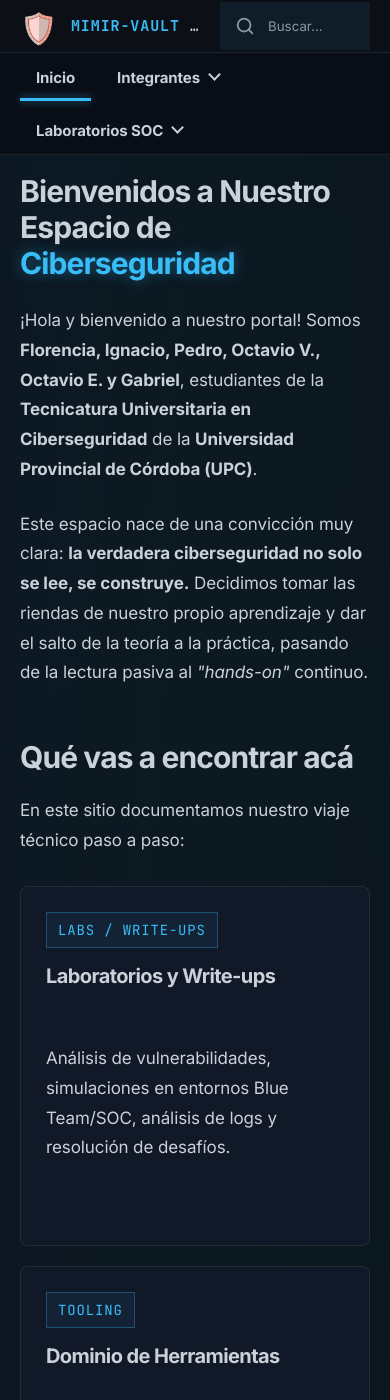
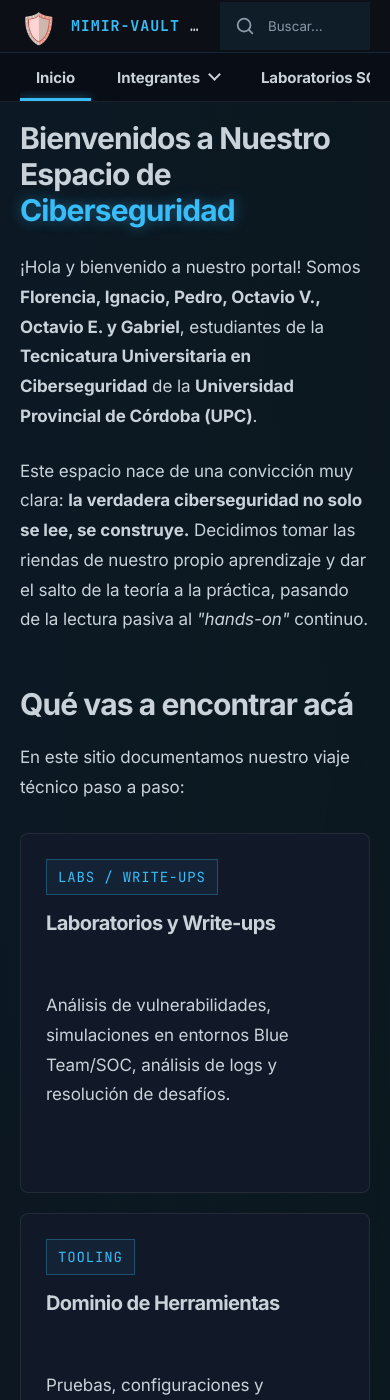
Before and after one commit to PELUC4S/Mimir-Vault, an MkDocs documentation site: the page built from docs/index.md, in a window 390 px wide and 1400 px high. Built offline with MkDocs 1.6.1 and Material for MkDocs 9.7.7, drawn with Linux system fonts in a browser that asks for light colours; comment, search, counter and statistics services are not loaded.

Commit message:
fix: barra de navegación no cambia de tamaño al desplegar menús
- Fijar altura de tabs bar a 48px (nowrap, max-height)
- Submenú desplegable con position absolute/fixed en vez de static
- Corregir clase CSS no-popover (mv-tabs → md-tabs) en navigation.js

```diff
--- a/docs/javascripts/navigation.js
+++ b/docs/javascripts/navigation.js
@@ -4,7 +4,7 @@
 
   const dropdowns = [...navigation.querySelectorAll(".md-tabs__dropdown")];
   if (typeof HTMLElement.prototype.showPopover !== "function") {
-    navigation.classList.add("mv-tabs--no-popover");
+    navigation.classList.add("md-tabs--no-popover");
     return;
   }
 
--- a/docs/stylesheets/extra.css
+++ b/docs/stylesheets/extra.css
@@ -253,9 +253,9 @@
   min-width: 0;
   margin: 0 !important;
   padding: 0 !important;
-  flex-wrap: wrap;
+  flex-wrap: nowrap;
   overflow: visible;
-  white-space: normal;
+  white-space: nowrap;
   contain: none;
 }
 
@@ -276,13 +276,20 @@
   align-items: center;
   height: 48px;
   min-height: 48px;
+  max-height: 48px;
   white-space: nowrap;
+  overflow: visible;
 }
 
 .md-tabs__dropdown {
   position: relative;
   display: flex;
   align-items: center;
+  height: 48px;
+  overflow: visible;
+}
+
+.md-tabs__dropdown[open] {
   height: 48px;
 }
 
@@ -390,17 +397,19 @@
 }
 
 .md-tabs--no-popover .md-tabs__section {
-  height: auto;
+  height: 48px;
 }
 
 .md-tabs--no-popover .md-tabs__dropdown[open] {
-  height: auto;
-  flex-direction: column;
-  align-items: flex-start;
+  height: 48px;
+  flex-direction: row;
+  align-items: center;
 }
 
 .md-tabs--no-popover .md-tabs__submenu {
-  position: static;
+  position: absolute;
+  top: 100%;
+  left: 0;
   display: none;
   width: min(20rem, calc(100vw - 2rem));
   max-height: min(65vh, 30rem);
@@ -865,8 +874,9 @@
     margin-left: 0;
     align-items: center;
     gap: .25rem .5rem;
-    flex-wrap: wrap;
+    flex-wrap: nowrap;
     justify-content: flex-start;
+    overflow-x: auto;
   }
 
   .md-tabs__list > .md-tabs__item {
```
